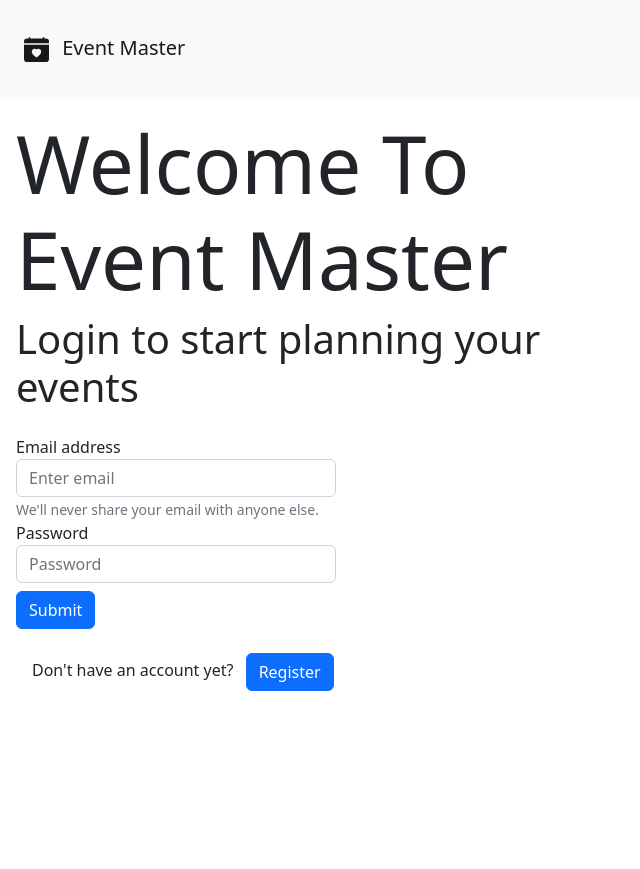
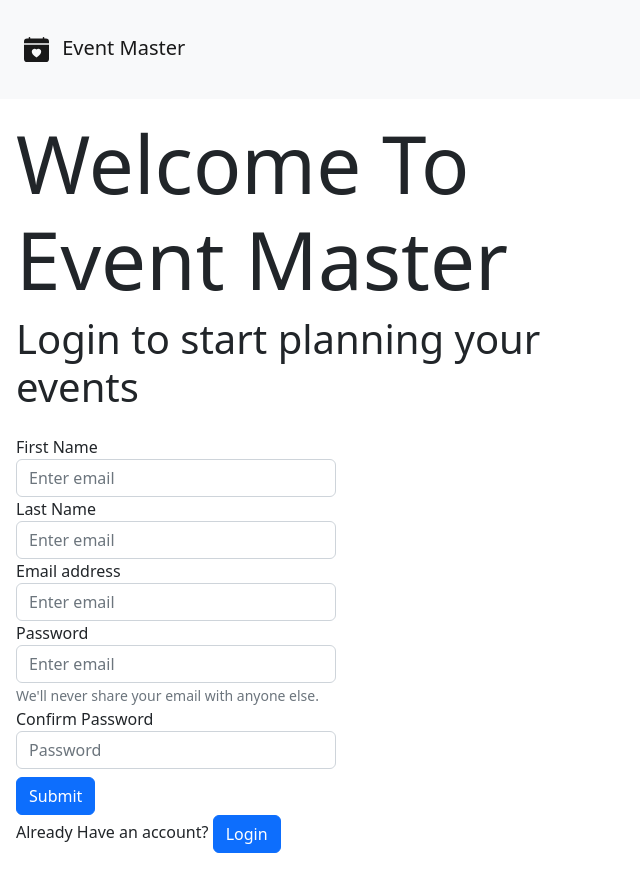
Before and after one commit to york-b2e-optum-sept-2022/owen-carruth-calendar-fe, an Angular app: page /register in a window 1280 px wide. Shown: the whole page, without its empty margins (0-640 px from the left). Before the commit the page ends 800 px from the top, so only its background shows below. Built offline with nearby package versions, Linux system fonts and the light colour scheme.

Commit message:
Go to events route on successful login and register functioning

```diff
--- a/db.json
+++ b/db.json
@@ -20,6 +20,13 @@
       "lastName": "buxton",
       "email": "byron@twins.com",
       "password": "twins"
+    },
+    {
+      "id": "1477a8e8-58ce-47df-b020-530c67c6af20",
+      "firstName": "owen",
+      "lastName": "carruth",
+      "email": "ocarr199@gmail.com",
+      "password": "qwer"
     }
   ],
   "events": [
--- /dev/null
+++ b/src/app/app-routing.module.ts
@@ -0,0 +1,21 @@
+import {NgModule} from "@angular/core";
+import {Routes, RouterModule} from "@angular/router";
+import {LoginComponent} from "./components/login/login.component";
+import {RegisterComponent} from "./components/register/register.component";
+import {EventListComponent} from "./components/event-list/event-list.component";
+
+const routes: Routes = [
+  {path: 'login', component: LoginComponent},
+  {path: 'register', component: RegisterComponent},
+  {path: 'events', component: EventListComponent},
+  {path:'',redirectTo:'login', pathMatch: 'full' }
+]
+
+@NgModule({
+  imports: [RouterModule.forRoot(routes)],
+  exports: [RouterModule]
+})
+export class AppRoutingModule {
+
+}
+export const routingComponents = [LoginComponent, RegisterComponent]
--- a/src/app/app.component.html
+++ b/src/app/app.component.html
@@ -1,5 +1,3 @@
 <app-nav></app-nav>
-<div *ngIf="!isLoggedIn">
-  <app-login *ngIf="!isRegistering"></app-login>
-  <app-register *ngIf="isRegistering"></app-register>
-</div>
+<router-outlet>
+</router-outlet>
--- a/src/app/app.component.ts
+++ b/src/app/app.component.ts
@@ -18,10 +18,6 @@ export class AppComponent {
     this.accountService.$account.pipe(takeUntil(this.$componentDestroyed)).subscribe({
       next: account => this.isLoggedIn = !!account
     })
-    this.accountService.$isRegistering.pipe(takeUntil(this.$componentDestroyed)).subscribe({
-      next: isRegistering => this.isRegistering = isRegistering
-    })
-
   }
 
   ngOnDestroy() {
--- a/src/app/components/login/login.component.html
+++ b/src/app/components/login/login.component.html
@@ -12,12 +12,12 @@
       <label for="exampleInputPassword1">Password</label>
       <input type="password" name="password" ngModel class="form-control" id="exampleInputPassword1" placeholder="Password">
     </div>
-    <button type="submit" class="btn btn-primary mt-2">Submit</button>
+    <button  type="submit" class="btn btn-primary mt-2">Submit</button>
   </form>
   <div class="m-2">
     <label class="m-2">
       Don't have an account yet?
-      <button class="btn btn-primary m-2" (click)="goToRegister()">Register</button>
+      <button class="btn btn-primary m-2" routerLink="/register">Register</button>
     </label>
   </div>
 </div>
--- a/src/app/components/login/login.component.ts
+++ b/src/app/components/login/login.component.ts
@@ -2,6 +2,10 @@ import { Component, OnInit } from '@angular/core';
 import {ILoginForm} from "../../interfaces/ILoginForm";
 import {NgForm} from "@angular/forms";
 import {AccountService} from "../../services/account.service";
+import {Router} from "@angular/router";
+import {Subject, takeUntil} from "rxjs";
+
+//TODO - add error handlers and unsubscribe from observables
 
 @Component({
   selector: 'app-login',
@@ -10,27 +14,38 @@ import {AccountService} from "../../services/account.service";
 })
 export class LoginComponent implements OnInit {
  loginError: string | null = null;
-
-  constructor(private accountService: AccountService) {
+ loginSuccess: boolean = false;
+  $componentDestroyed: Subject<boolean> = new Subject()
+  constructor(private accountService: AccountService, private router: Router) {
       this.accountService.$loginError.pipe().subscribe({
         next: loginError => this.loginError = loginError
       })
+
+
   }
 
   ngOnInit(): void {
   }
 
   ngOnDestroy() {
+    this.$componentDestroyed.next(true)
+    this.$componentDestroyed.complete()
+  }
+
+  onLogin(loginCreds: ILoginForm) {
+    console.log(loginCreds)
+    this.accountService.login(loginCreds)
+
+    this.accountService.$account.pipe(takeUntil(this.$componentDestroyed)).subscribe({
+      next: account => {
+        this.loginSuccess = !!account
+        if(this.loginSuccess){
+          this.router.navigate(['/events'])
+        }
+      }
+    })
+
 
   }
 
-  onLogin(loginCreds: ILoginForm) {
-
-    console.log(loginCreds)
-    this.accountService.login(loginCreds)
-  }
-
-  goToRegister() {
-    this.accountService.$isRegistering.next(true);
-  }
 }
--- a/src/app/components/register/register.component.html
+++ b/src/app/components/register/register.component.html
@@ -28,6 +28,6 @@
   </form>
   <label>
     Already Have an account?
-    <button class="btn btn-primary">Login</button>
+    <button class="btn btn-primary" routerLink="/login">Login</button>
   </label>
 </div>
--- a/src/app/components/register/register.component.ts
+++ b/src/app/components/register/register.component.ts
@@ -4,6 +4,7 @@ import {IRegisterForm} from "../../interfaces/IRegisterForm";
 import {AccountService} from "../../services/account.service";
 import {BehaviorSubject, first, Subject, takeUntil} from "rxjs";
 import {logMessages} from "@angular-devkit/build-angular/src/builders/browser-esbuild/esbuild";
+import {Router} from "@angular/router";
 
 @Component({
   selector: 'app-register',
@@ -13,8 +14,9 @@ import {logMessages} from "@angular-devkit/build-angular/src/builders/browser-es
 export class RegisterComponent implements OnInit {
 
   $componentDestroyed: Subject<boolean> = new Subject()
+  registerSuccess: boolean = false;
   registerError: string = '';
-  constructor(private accountService: AccountService) {
+  constructor(private accountService: AccountService, private router: Router) {
     this.accountService.$registerError.pipe(takeUntil(this.$componentDestroyed)).subscribe({
       next: registerError => this.registerError = registerError
     })
@@ -31,5 +33,14 @@ export class RegisterComponent implements OnInit {
     this.accountService.register(registrationData)
     console.log(this.registerError)
 
+    this.accountService.$account.pipe(takeUntil(this.$componentDestroyed)).subscribe({
+      next: account => {
+        this.registerSuccess = !!account
+        if(this.registerSuccess){
+          this.router.navigate(['/events'])
+        }
+      }
+    })
+
   }
 }
--- a/src/app/services/account.service.ts
+++ b/src/app/services/account.service.ts
@@ -11,7 +11,7 @@ import { v4 as uuidv4 } from 'uuid';
 })
 export class AccountService {
 
-  $isRegistering = new BehaviorSubject<boolean>(false);
+  // $isRegistering = new BehaviorSubject<boolean>(false);
   $registerError = new Subject<string>();
   $loginError = new Subject<string>();
   $account = new BehaviorSubject<IAccount | null>(null);
```
Also changed, not shown: src/app/app.module.ts (+4 -6 lines).
